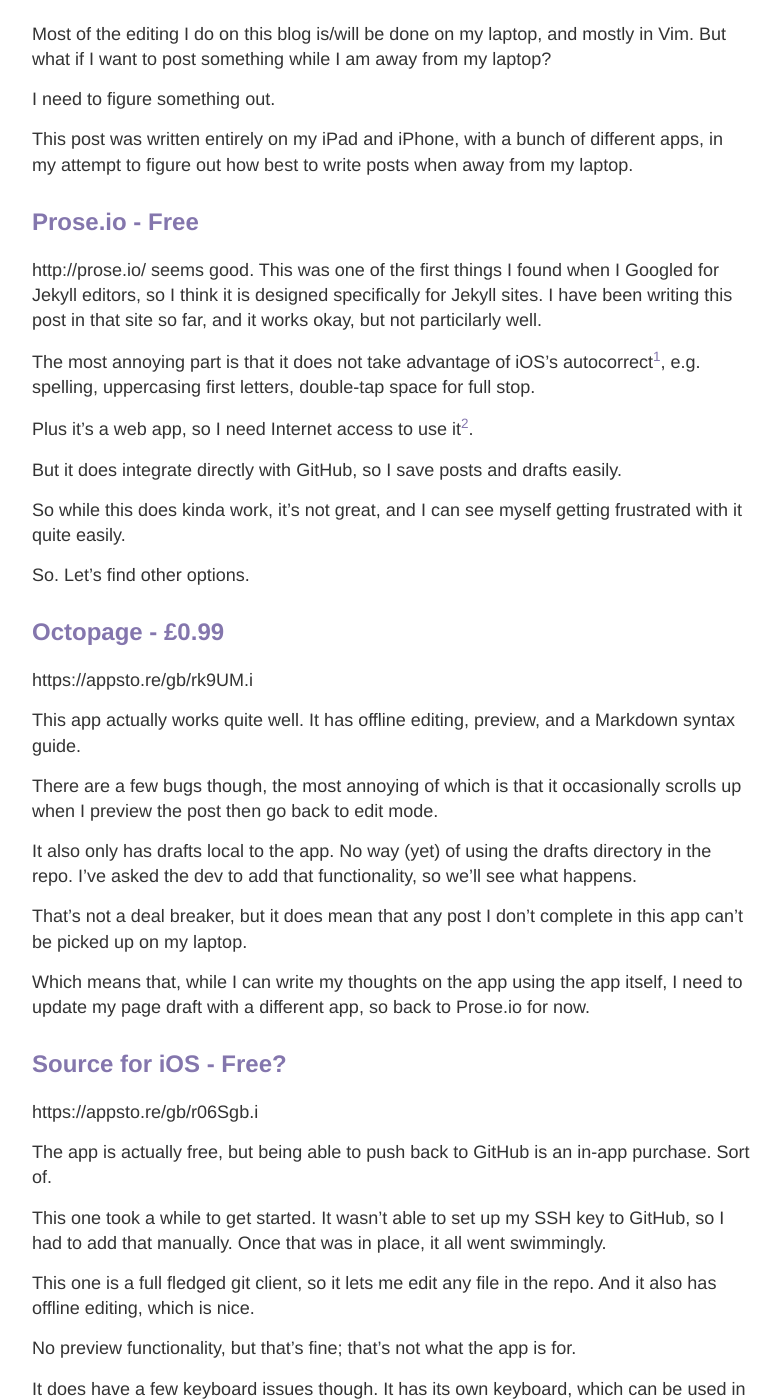
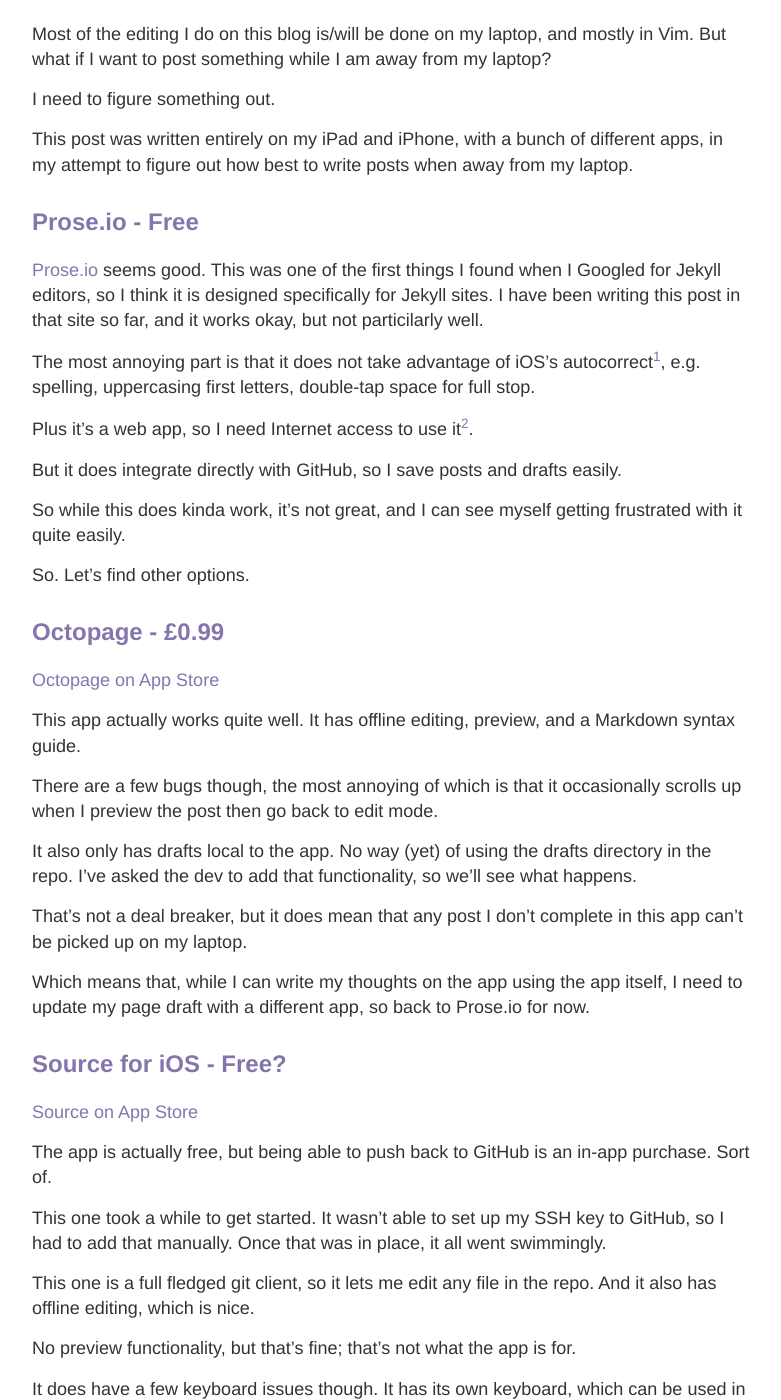
Before and after one commit to AkshayAgarwal007/Jekyll-Mono, a Jekyll site: the page built from _posts/2017-03-30-jekyll-from-ios.md, in a window 1280 px wide and 1400 px high, scrolled down 359 px. Shown: the whole window, without its empty margins (248-1029 px from the left). Built offline with Jekyll 4.4.1, drawn with Linux system fonts in a browser that asks for light colours; nearby versions of some CDN libraries; comment, search, counter and statistics services are not loaded; some of the changed text lies outside the part shown.

Commit message:
Links should actually be links

```diff
--- a/_posts/2017-03-30-jekyll-from-ios.md
+++ b/_posts/2017-03-30-jekyll-from-ios.md
@@ -28,7 +28,7 @@ So. Let's find other options.
 
 ## Octopage - £0.99
 
-https://appsto.re/gb/rk9UM.i
+[Octopage on App Store](https://appsto.re/gb/rk9UM.i)
 
 This app actually works quite well. It has offline editing, preview, and a Markdown syntax guide.
 
@@ -43,7 +43,7 @@ Which means that, while I can write my thoughts on the app using the app itself,
 
 ## Source for iOS - Free?
 
-https://appsto.re/gb/r06Sgb.i
+[Source on App Store](https://appsto.re/gb/r06Sgb.i)
 
 The app is actually free, but being able to push back to GitHub is an in-app purchase. Sort of.
 
@@ -61,7 +61,7 @@ I have listed it as free with a question mark because it says that pushing to a
 
 ## Git2Go - Free
 
-https://appsto.re/gb/5yWB5.i
+[Git2Go on App Store](https://appsto.re/gb/5yWB5.i)
 
 Another full git client. Without looking at it too much, it doesn't appear to have all the git functionality of Source, but I don't need it to.
 
```
Also changed, not shown: other parts of _posts/2017-03-30-jekyll-from-ios.md (+1 -1 lines).
